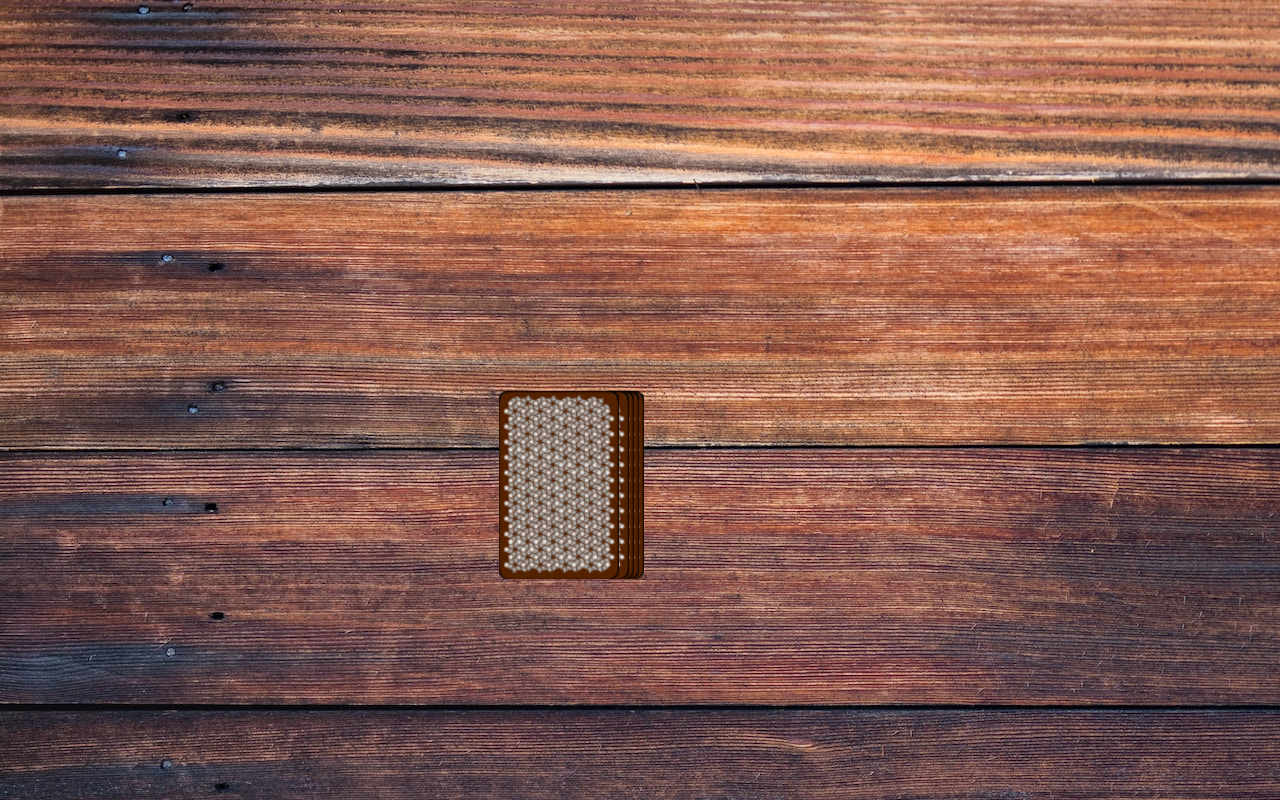
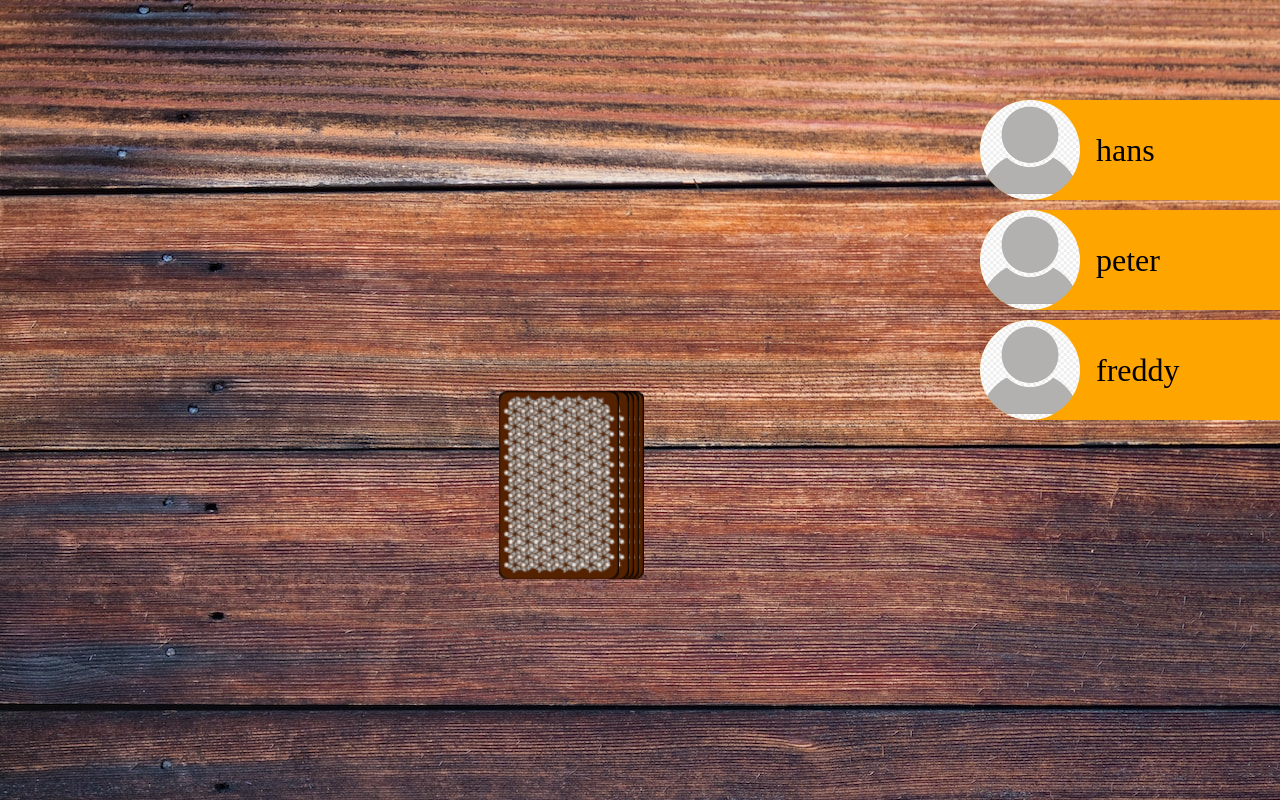
Before and after one commit to RafaelTauschek/ringoffire, an Angular app: page /game in a window 1280 px wide. Built offline with nearby package versions, Linux system fonts and the light colour scheme.

Commit message:
added player display, name display

```diff
--- a/src/app/game/game.component.html
+++ b/src/app/game/game.component.html
@@ -1,5 +1,7 @@
+<app-player *ngFor="let player of game.players; let i = index;" [ngStyle]="{'top.px': 100 + (i * 110)}" [name]="player"
+    class="player-position"></app-player>
+
 <div class="field">
-
     <div class="card-stack">
         <!-- Card stack -->
         <img [ngStyle]="{'right.px': i * 5}" *ngFor="let c of [0, 1, 2, 3]; let i = index;"
@@ -13,5 +15,4 @@
         <img (click)="takeCard()" *ngIf="pickCardAnimation" class="pick-card" style="right: 25px"
             src="assets/img/cards/{{ currentCard }}.png">
     </div>
-
 </div>
--- a/src/app/game/game.component.scss
+++ b/src/app/game/game.component.scss
@@ -50,3 +50,8 @@
         transform: scale(1.3) translateX(120px) translateY(-180px) rotate(10deg);
     }
 }
+
+.player-position {
+    position: absolute;
+    right: 0;
+}
--- a/src/app/player/player.component.html
+++ b/src/app/player/player.component.html
@@ -1 +1,4 @@
-<p>player works!</p>
+<div class="player">
+ <img src="/assets/img/profile.png">
+ <span>{{ name }}</span>
+</div>
--- a/src/app/player/player.component.scss
+++ b/src/app/player/player.component.scss
@@ -0,0 +1,20 @@
+.player {
+    width: 300px;
+    display: flex;
+    align-items: center;
+    background-color: orange;
+    border-top-left-radius: 50px;
+    border-bottom-left-radius: 50px;
+
+    span {
+        font-size: 32px;
+        margin-left: 16px;
+    }
+
+    img {
+        width: 100px;
+        height: 100px;
+        object-fit: cover;
+        border-radius: 100%;
+    }
+}
--- a/src/app/player/player.component.ts
+++ b/src/app/player/player.component.ts
@@ -1,4 +1,4 @@
-import { Component } from '@angular/core';
+import { Component, Input } from '@angular/core';
 
 @Component({
   selector: 'app-player',
@@ -7,4 +7,5 @@
 })
 export class PlayerComponent {
 
+  @Input() name!: string;
 }
--- a/src/models/game.ts
+++ b/src/models/game.ts
@@ -1,5 +1,5 @@
 export class Game {
-    public players: string[] = [];
+    public players: string[] = ['hans', 'peter', 'freddy'];
     public stack: string[] = [];
     public playedCards: string[] = [];
     public currentPlayer: number = 0;
```
Also changed, not shown: src/assets/img/profile.png (added).
